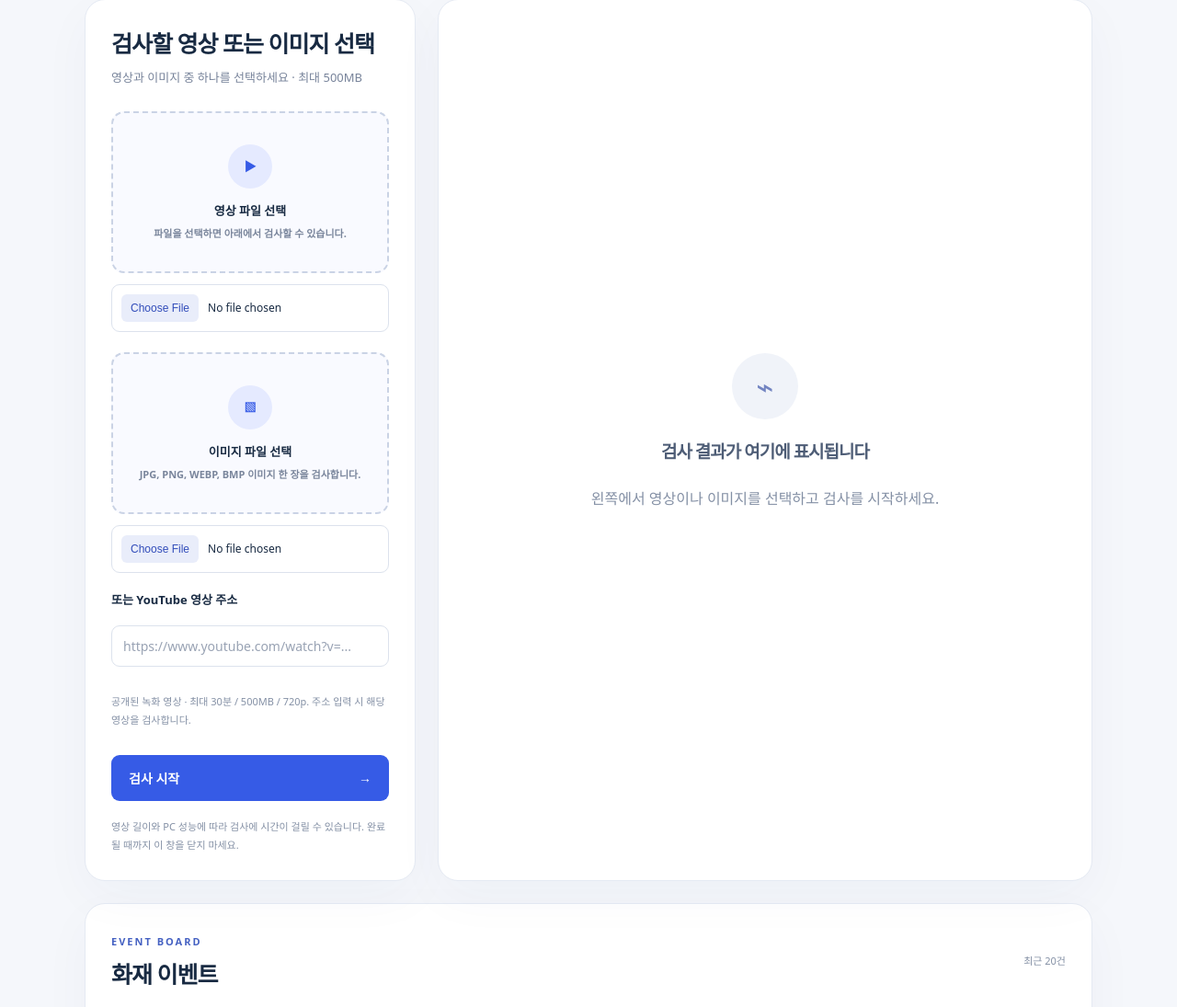
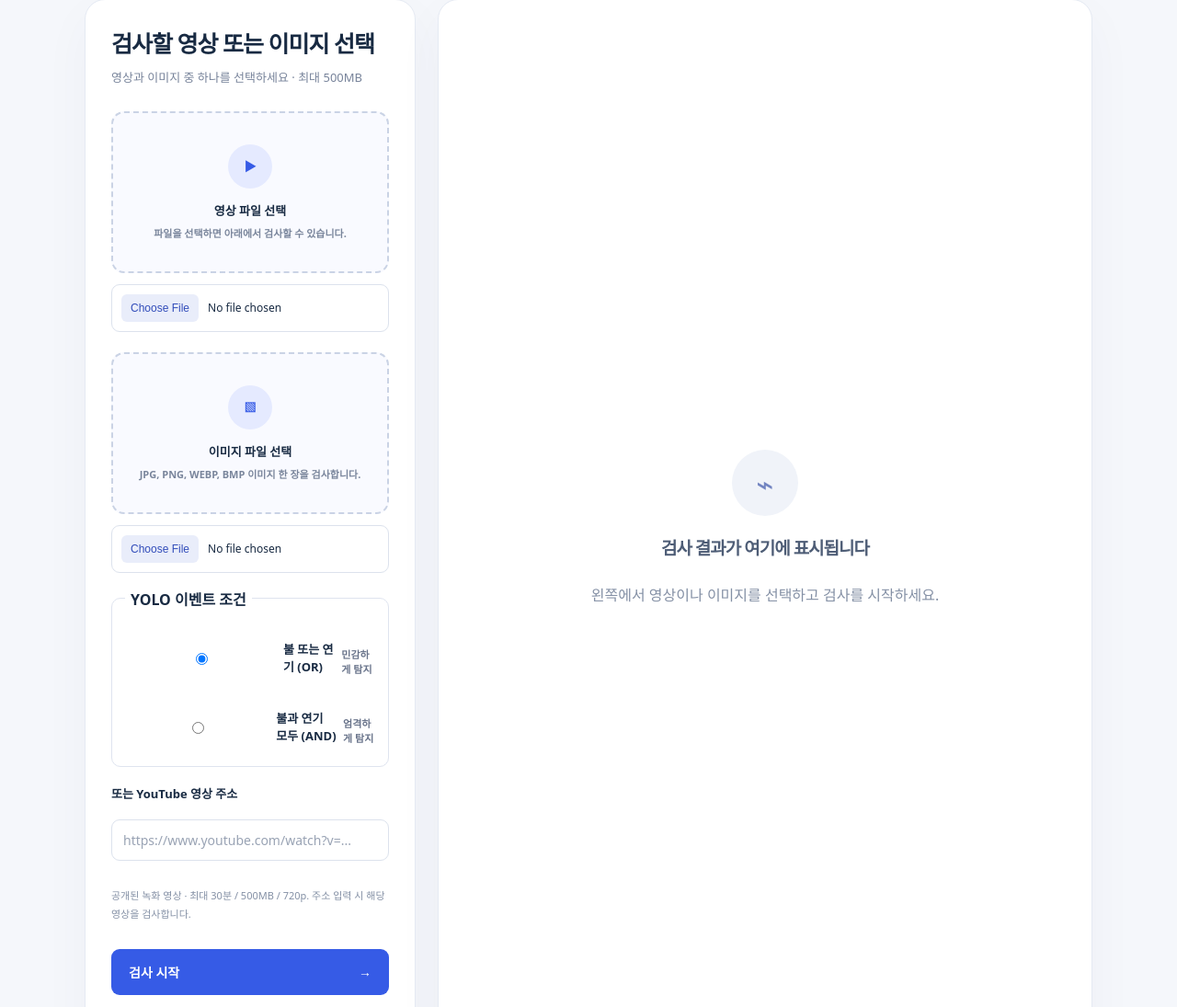
Before and after one commit to tata98286/test, a Flask app: template templates/home.html in a window 1280 px wide. Shown: the part 296-1391 px from the top of the page at 92% size. Run offline with Flask 3, Linux system fonts and the light colour scheme; the template is opened without the code that fills it, so the values that code supplies are empty.

Commit message:
feat: compare YOLO OR and AND conditions

```diff
--- a/app.py
+++ b/app.py
@@ -84,7 +84,9 @@ def alert_class_ids(model):
     return [class_id for class_id, name in model.names.items() if name in {'fire', 'smoke'}]
 
 
-def has_fire_or_smoke(detected_labels):
+def matches_yolo_condition(detected_labels, detection_mode='or'):
+    if detection_mode == 'and':
+        return {'fire', 'smoke'}.issubset(detected_labels)
     return bool({'fire', 'smoke'}.intersection(detected_labels))
 
 
@@ -484,7 +486,8 @@ def start_event_verification(job, candidates, center):
                  cached['vlm_result'] if cached else None,
                  cached['vlm_answer'] if cached else None,
                   VLM_PROMPT_VERSION, VLM_PROMPT,
-                  json.dumps({'prompt': VLM_PROMPT_VERSION, 'hashes': hashes}), json.dumps(evidence_names),
+                  json.dumps({'prompt': VLM_PROMPT_VERSION, 'hashes': hashes,
+                              'yolo_condition': job.get('detection_mode', 'or').upper()}), json.dumps(evidence_names),
                   len(candidates), round(candidates[0]['video_second'], 3),
                   round(candidates[-1]['video_second'], 3), round(center[0], 6), round(center[1], 6),
                   round(dino_scores['fire'] * 100, 3), round(dino_scores['smoke'] * 100, 3),
@@ -685,7 +688,7 @@ def generate_inspection_stream(job):
                 if alert_centers:
                     center = (sum(p[0] for p in alert_centers) / len(alert_centers), sum(p[1] for p in alert_centers) / len(alert_centers))
                 dino = None
-                if has_fire_or_smoke(detected_labels) and center is not None:
+                if matches_yolo_condition(detected_labels, job.get('detection_mode', 'or')) and center is not None:
                     with _dino_lock:
                         dino = classify_yolo_crops_with_dino(frame, alert_boxes)
                     second = int(video_second)
@@ -717,7 +720,7 @@ def generate_inspection_stream(job):
                         if video_second - matched_event['last_db_update_second'] >= 1.0:
                             update_event_detection(matched_event, video_second, frame_confidence, matched_event['center'])
                             matched_event['last_db_update_second'] = video_second
-                if has_fire_or_smoke(detected_labels) and center is not None and matched_event is None:
+                if matches_yolo_condition(detected_labels, job.get('detection_mode', 'or')) and center is not None and matched_event is None:
                     if not dino['passed']:
                         event_candidates = []
                         annotated = overlay(plot_alerts(result), job)
@@ -786,6 +789,7 @@ def generate_inspection_stream(job):
         converted.replace(result_path)
         job['report'] = {
             'filename': job['original_name'],
+            'detection_mode': job.get('detection_mode', 'or'),
             'source_url': job.get('source_url'),
             'processed_frames': processed_frames,
             'total_frames': total_frames,
@@ -919,6 +923,9 @@ def inspect():
     video_upload = request.files.get('video')
     image_upload = request.files.get('image')
     source_url = request.form.get('youtube_url', '').strip()
+    detection_mode = request.form.get('detection_mode', 'or').lower()
+    if detection_mode not in {'or', 'and'}:
+        abort(400)
     upload = None
     source_type = None
     if source_url:
@@ -971,6 +978,7 @@ def inspect():
         'result_path': result_path,
         'original_name': 'YouTube 영상' if source_url else Path(upload.filename).name,
         'source_type': source_type,
+        'detection_mode': detection_mode,
         'source_url': source_url or None,
         'vlm_events': {},
         'status': 'downloading' if source_url else 'pending',
@@ -987,7 +995,8 @@ def inspect():
     }
     if source_url:
         (RESULT_DIR / f'{token}_source.json').write_text(
-            json.dumps({'source_url': source_url, 'job_token': token}, ensure_ascii=False), encoding='utf-8')
+            json.dumps({'source_url': source_url, 'job_token': token,
+                        'yolo_condition': detection_mode.upper()}, ensure_ascii=False), encoding='utf-8')
         threading.Thread(target=download_youtube, args=(inspection_jobs[token], RESULT_DIR), daemon=True).start()
     session.pop('last_report', None)
     session['active_job'] = token
--- a/static/inspection.css
+++ b/static/inspection.css
@@ -48,6 +48,30 @@
   padding: 8px 10px;
   margin-right: 10px;
   cursor: pointer;
+}
+
+.condition-picker {
+  display: grid;
+  gap: 8px;
+  margin: 16px 0;
+  padding: 14px;
+  border: 1px solid #dfe4ef;
+  border-radius: 10px;
+}
+
+.condition-picker legend {
+  padding: 0 6px;
+  font-weight: 700;
+}
+
+.condition-picker label {
+  display: flex;
+  align-items: center;
+  gap: 7px;
+}
+
+.condition-picker small {
+  color: #68738a;
 }
 
 button:disabled {
--- a/templates/home.html
+++ b/templates/home.html
@@ -14,6 +14,11 @@
         <input class="file-input" id="video" name="video" type="file" accept="video/mp4,video/x-msvideo,video/quicktime,video/x-matroska,video/webm,.m4v">
         <label class="file-picker" for="image"><span class="file-icon">▧</span><strong>이미지 파일 선택</strong><small>JPG, PNG, WEBP, BMP 이미지 한 장을 검사합니다.</small></label>
         <input class="file-input" id="image" name="image" type="file" accept="image/jpeg,image/png,image/webp,image/bmp">
+        <fieldset class="condition-picker">
+          <legend>YOLO 이벤트 조건</legend>
+          <label><input type="radio" name="detection_mode" value="or" checked> 불 또는 연기 (OR) <small>민감하게 탐지</small></label>
+          <label><input type="radio" name="detection_mode" value="and"> 불과 연기 모두 (AND) <small>엄격하게 탐지</small></label>
+        </fieldset>
         <label for="youtube-url">또는 YouTube 영상 주소</label>
         <input id="youtube-url" name="youtube_url" type="url" placeholder="https://www.youtube.com/watch?v=..." style="width:100%;box-sizing:border-box;margin:10px 0;padding:12px">
         <p class="processing-note">공개된 녹화 영상 · 최대 30분 / 500MB / 720p. 주소 입력 시 해당 영상을 검사합니다.</p>
@@ -33,6 +38,7 @@
       <p class="processing-note">VLM 판정은 응답 도착 시점부터 표시됩니다. 마지막 1초는 최종 판정 확인용 정지 화면입니다.</p>
       {% if report.stopped_early %}<div class="notice">사용자가 검사를 종료했습니다. 종료 지점까지의 결과입니다.</div>{% endif %}
       <div class="result-title"><div><span class="status {{ 'danger' if report.has_alert else 'safe' }}">{{ '화재·연기 감지' if report.has_alert else '이상 없음' }}</span><h2>검사 결과</h2></div><strong class="confidence">{{ report.max_alert_confidence }}%<small>최고 감지 신뢰도</small></strong></div>
+      <p class="processing-note">YOLO 조건: {{ '불과 연기 모두 (AND)' if report.detection_mode == 'and' else '불 또는 연기 (OR)' }}</p>
       <p class="confidence-help">영상 전체에서 AI가 불 또는 연기라고 가장 확실하게 판단한 탐지 결과입니다. 실제 화재 확률을 뜻하지는 않습니다.</p>
       <video controls preload="metadata" src="{{ url_for('inspection_result', filename=report.result_name) }}">결과 영상을 재생할 수 없습니다.</video>
       {% if report.evidence_names %}<div class="evidence-grid">{% for image_name in report.evidence_names %}<figure><img src="{{ url_for('inspection_result', filename=image_name) }}" alt="VLM 판단용 주요 장면 {{ loop.index }}"><figcaption>주요 장면 {{ loop.index }}</figcaption></figure>{% endfor %}</div>{% endif %}
```
Also changed, not shown: tests/test_video_features.py (+10 -5 lines), README.md.
